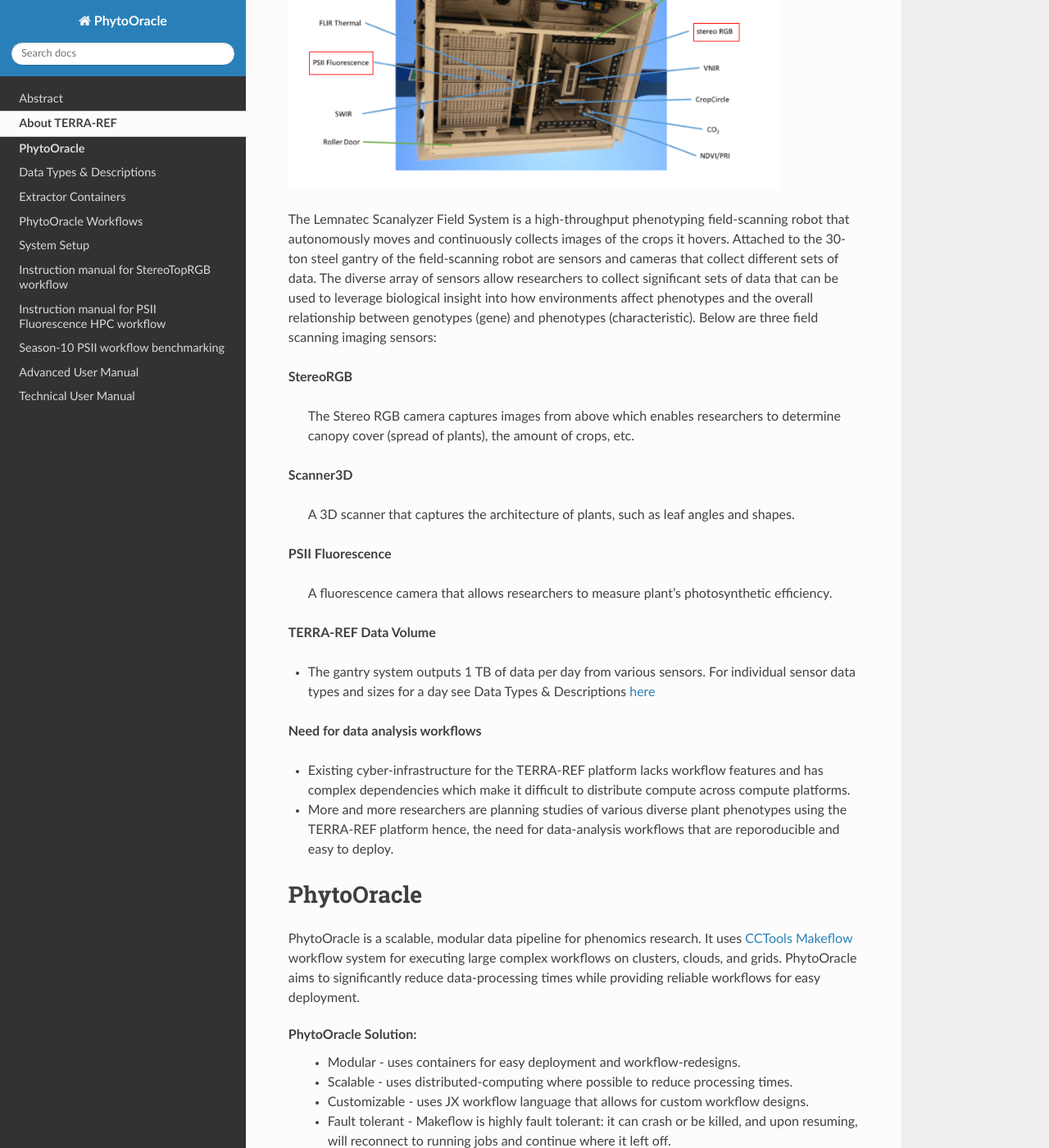
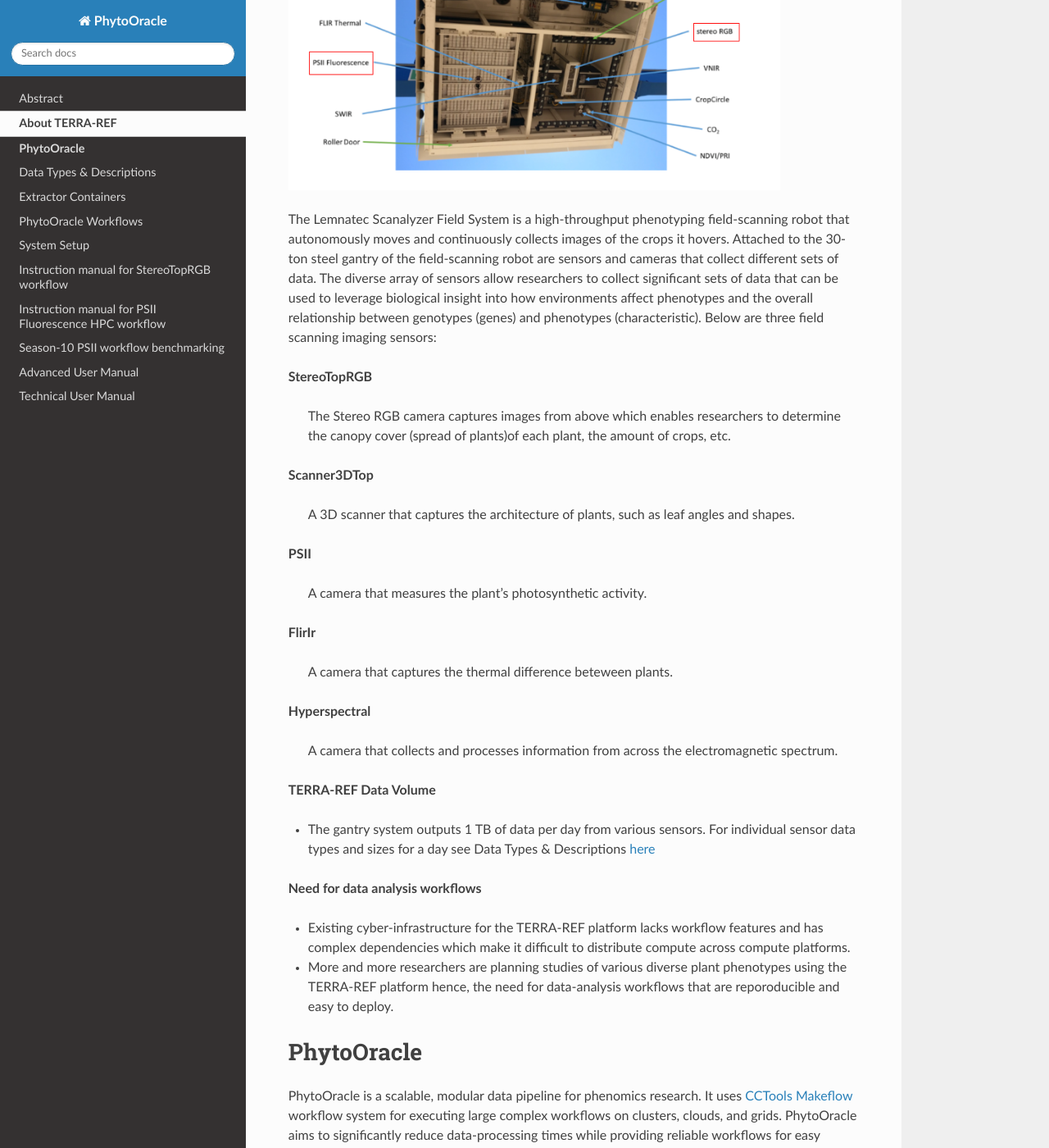
Before and after one commit to LyonsLab/PhytoOracle, a Sphinx documentation site: the page built from docs/project_description.rst, in a window 1280 px wide and 1400 px high, scrolled down 839 px. Shown: the whole window at 82% size. Built offline with Sphinx 7.4.7 and the Read the Docs theme 2.0.0, drawn with Linux system fonts in a browser that asks for light colours.

Commit message:
Updated general description

```diff
--- a/docs/project_description.rst
+++ b/docs/project_description.rst
@@ -11,21 +11,28 @@ Modern agriculture has made great progress in reducing hunger and poverty and im
 |gantry_sensors|_
 
 
-The Lemnatec Scanalyzer Field System is a high-throughput phenotyping field-scanning robot that autonomously moves and continuously collects images of the crops it hovers. Attached to the 30-ton steel gantry of the field-scanning robot are sensors and cameras that collect different sets of data. The diverse array of sensors allow researchers to collect significant sets of data that can be used to leverage biological insight into how environments affect phenotypes and the overall relationship between genotypes (gene) and phenotypes (characteristic). Below are three field scanning imaging sensors:
+The Lemnatec Scanalyzer Field System is a high-throughput phenotyping field-scanning robot that autonomously moves and continuously collects images of the crops it hovers. Attached to the 30-ton steel gantry of the field-scanning robot are sensors and cameras that collect different sets of data. The diverse array of sensors allow researchers to collect significant sets of data that can be used to leverage biological insight into how environments affect phenotypes and the overall relationship between genotypes (genes) and phenotypes (characteristic). Below are three field scanning imaging sensors:
 
 
-**StereoRGB**
+**StereoTopRGB**
 
-  	The Stereo RGB camera captures images from above which enables researchers to determine canopy cover (spread of plants), the  amount of crops, etc.
+  	The Stereo RGB camera captures images from above which enables researchers to determine the canopy cover (spread of plants)of each plant, the  amount of crops, etc.
 
-**Scanner3D**
+**Scanner3DTop**
 
   	A 3D scanner that captures the architecture of plants, such as leaf angles and shapes.
 
-**PSII Fluorescence**
+**PSII**
 
-  	A fluorescence camera that allows researchers to measure plant's photosynthetic efficiency.
+  	A camera that measures the plant's photosynthetic activity.
 
+**FlirIr**
+
+  	A camera that captures the thermal difference beteween plants.
+
+**Hyperspectral**
+
+  	A camera that collects and processes information from across the electromagnetic spectrum.
 
 **TERRA-REF Data Volume**
 
```
